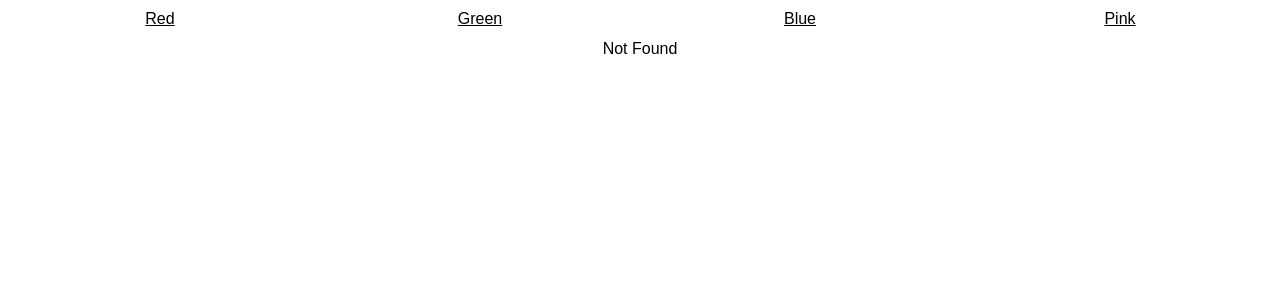
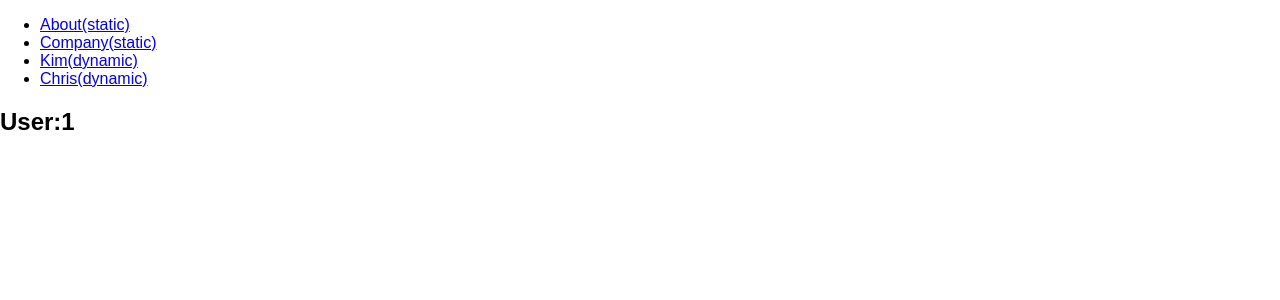
Before and after one commit to zhangfaliang/react-cli, a React (Create React App) app: page /1 in a window 1280 px wide. Before the commit this address had no page. Shown: the top 300 px of the page. Built offline with nearby package versions, Linux system fonts and the light colour scheme.

Commit message:
add use  switch  cancel ambiguousMatch

```diff
--- a/src/index.js
+++ b/src/index.js
@@ -18,7 +18,8 @@ import {
   NoMatchExample,
   RecursiveExample,
   SidebarExample,
-  AnimationExample
+  AnimationExample,
+  AmbiguousMatch
 } from './routers/index';
 
 const sagaMiddleware = createSagaMiddleware();
@@ -39,7 +40,7 @@ const render = () => {
   // this function will be reused
   ReactDOM.render(
     <Provider store={store}>
-      <AnimationExample />
+      <AmbiguousMatch />
     </Provider>,
     document.getElementById('root')
   );
--- /dev/null
+++ b/src/routers/AmbiguousMatch.js
@@ -0,0 +1,54 @@
+import React from 'react';
+import { BrowserRouter as Router, Route, Link, Switch } from 'react-router-dom';
+
+const About = () => (
+  <div>
+    <h2>About</h2>
+  </div>
+);
+const Company = () => (
+  <div>
+    <h2>Company</h2>
+  </div>
+);
+const User = ({ match }) => (
+  <div>
+    <h2>
+      {' '}
+      User:
+      {match.params.user}
+    </h2>
+  </div>
+);
+
+const AmbiguousMatch = () => (
+  <Router>
+    <div>
+      <ul>
+        <li>
+          <Link to="/about">About(static)</Link>
+        </li>
+        <li>
+          <Link to="/company">Company(static)</Link>
+        </li>
+        <li>
+          <Link to="/kim">Kim(dynamic)</Link>
+        </li>
+        <li>
+          <Link to="/chris">Chris(dynamic)</Link>
+        </li>
+      </ul>
+      {/*React Router允许您在多个位置进行匹配
+      故意（侧边栏，面包屑等）。所以，当你
+      想要清除任何模棱两可的匹配 在一个
+       <Switch>。它将呈现匹配的第一个。 */}
+      <Switch>
+        <Route path="/about" component={About} />
+        <Route path="/company" component={Company} />
+        <Route path="/:user" component={User} />
+      </Switch>
+    </div>
+  </Router>
+);
+
+export default AmbiguousMatch;
--- a/src/routers/index.js
+++ b/src/routers/index.js
@@ -7,6 +7,7 @@ import NoMatchExample from './NoMatch';
 import RecursiveExample from './recursive-paths';
 import SidebarExample from './Sidebar';
 import AnimationExample from './AnimatedTransitions';
+import AmbiguousMatch from './AmbiguousMatch';
 export {
   BasicExample,
   URLParameters,
@@ -16,5 +17,6 @@ export {
   NoMatchExample,
   RecursiveExample,
   SidebarExample,
-  AnimationExample
+  AnimationExample,
+  AmbiguousMatch
 };
```
